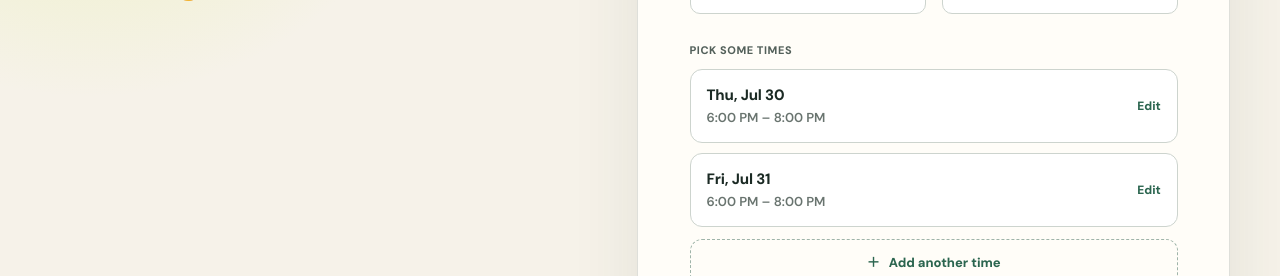
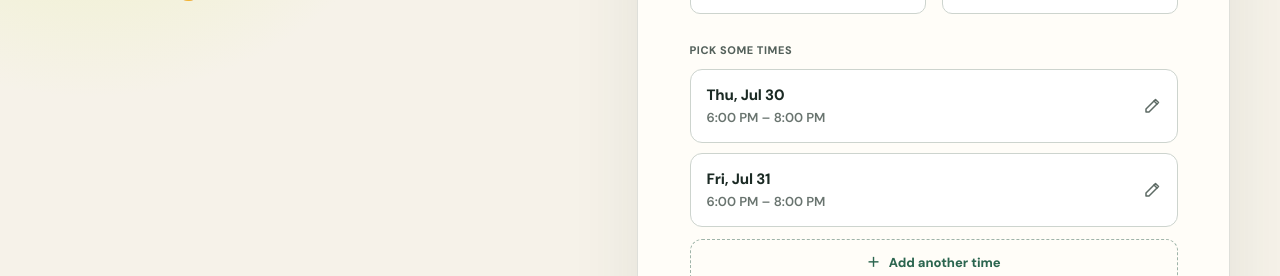
Before and after one commit to Robinnnnn/doodlebutwithoutfuckingads, a Next.js app: page / in a window 1280 px wide. Shown: the part 389-665 px from the top of the page. Built offline with nearby package versions, Linux system fonts and the light colour scheme.

Commit message:
Use edit/check and trash icons on time chips.

```diff
--- a/app/DoodleApp.tsx
+++ b/app/DoodleApp.tsx
@@ -53,6 +53,74 @@ const brand = (
     <b>doodle</b><b>butwithout</b><strong>fucking</strong><span>ads</span><i>.</i>
   </span>
 );
+
+function IconPencil({ className }: { className?: string }) {
+  return (
+    <svg
+      className={className}
+      width="16"
+      height="16"
+      viewBox="0 0 16 16"
+      fill="none"
+      aria-hidden="true"
+    >
+      <path
+        d="M11.5 1.5l3 3L5 14H2v-3L11.5 1.5z"
+        stroke="currentColor"
+        strokeWidth="1.5"
+        strokeLinejoin="round"
+      />
+      <path
+        d="M10 3l3 3"
+        stroke="currentColor"
+        strokeWidth="1.5"
+        strokeLinecap="round"
+      />
+    </svg>
+  );
+}
+
+function IconCheck({ className }: { className?: string }) {
+  return (
+    <svg
+      className={className}
+      width="16"
+      height="16"
+      viewBox="0 0 16 16"
+      fill="none"
+      aria-hidden="true"
+    >
+      <path
+        d="M3 8.5l3.5 3.5L13 4"
+        stroke="currentColor"
+        strokeWidth="1.7"
+        strokeLinecap="round"
+        strokeLinejoin="round"
+      />
+    </svg>
+  );
+}
+
+function IconTrash({ className }: { className?: string }) {
+  return (
+    <svg
+      className={className}
+      width="16"
+      height="16"
+      viewBox="0 0 16 16"
+      fill="none"
+      aria-hidden="true"
+    >
+      <path
+        d="M3 4.5h10M6 4.5V3.25A.75.75 0 016.75 2.5h2.5a.75.75 0 01.75.75V4.5M12.25 4.5l-.4 8.1a1 1 0 01-1 .9H5.15a1 1 0 01-1-.9l-.4-8.1"
+        stroke="currentColor"
+        strokeWidth="1.5"
+        strokeLinecap="round"
+        strokeLinejoin="round"
+      />
+    </svg>
+  );
+}
 
 const draftStorageKey = "doodlebutwithoutfuckingads:create-draft";
 
@@ -452,20 +520,31 @@ function CreatePoll() {
                                 <strong>Pick a date & time</strong>
                               </span>
                             )}
-                            <span className="slot-chip-edit">
-                              {open ? "Done" : "Edit"}
-                            </span>
                           </button>
-                          {draft.options.length > 2 && (
+                          <div className="slot-chip-actions">
                             <button
                               type="button"
-                              className="slot-chip-remove"
-                              aria-label={`Remove time option ${index + 1}`}
-                              onClick={() => removeOption(index)}
+                              className="slot-chip-action"
+                              aria-label={
+                                open
+                                  ? `Done editing time option ${index + 1}`
+                                  : `Edit time option ${index + 1}`
+                              }
+                              onClick={() => toggleEditor(index)}
                             >
-                              ×
+                              {open ? <IconCheck /> : <IconPencil />}
                             </button>
-                          )}
+                            {draft.options.length > 2 && (
+                              <button
+                                type="button"
+                                className="slot-chip-action danger"
+                                aria-label={`Remove time option ${index + 1}`}
+                                onClick={() => removeOption(index)}
+                              >
+                                <IconTrash />
+                              </button>
+                            )}
+                          </div>
                         </div>
                         {open && (
                           <div className="slot-chip-editor">
--- a/app/globals.css
+++ b/app/globals.css
@@ -390,12 +390,11 @@ a {
   min-width: 0;
   display: flex;
   align-items: center;
-  justify-content: space-between;
   gap: 12px;
   border: 0;
   background: transparent;
   cursor: pointer;
-  padding: 14px 16px;
+  padding: 14px 8px 14px 16px;
   text-align: left;
 }
 
@@ -416,29 +415,41 @@ a {
   font-weight: 600;
 }
 
-.slot-chip-edit {
+.slot-chip-actions {
+  display: flex;
+  align-items: center;
+  gap: 2px;
   flex: 0 0 auto;
-  color: #2b654f;
-  font-size: 12px;
-  font-weight: 800;
+  padding-right: 8px;
 }
 
-.slot-chip-remove {
+.slot-chip-action {
   display: grid;
   place-items: center;
-  width: 44px;
+  width: 34px;
+  height: 34px;
   border: 0;
-  border-left: 1px solid #eceeeb;
+  border-radius: 9px;
   background: transparent;
-  color: #69746f;
+  color: #5e6b65;
   cursor: pointer;
-  font-size: 18px;
-  line-height: 1;
+  transition:
+    background 140ms ease,
+    color 140ms ease;
 }
 
-.slot-chip-remove:hover {
+.slot-chip-action:hover {
+  background: var(--mint-soft);
+  color: #164f3b;
+}
+
+.slot-chip-action.danger:hover {
   background: #fdeae4;
   color: #9f3f29;
+}
+
+.slot-chip.open .slot-chip-action:not(.danger) {
+  color: #164f3b;
 }
 
 .slot-chip-editor {
```
